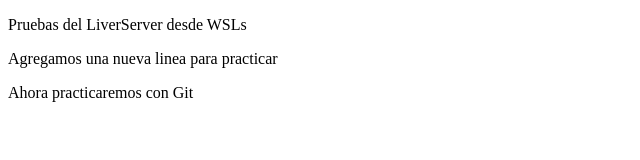
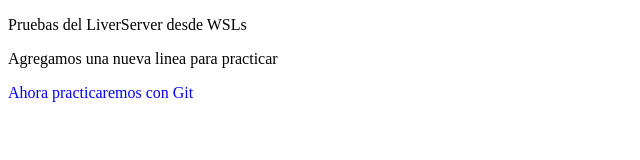
Before and after one commit to mifannt/demoPreworkCurso, a plain HTML site: page index.html in a window 1280 px wide. Shown: the whole page, without its empty margins (0-640 px from the left). Drawn offline with Linux system fonts and the light colour scheme.

Commit message:
Se agrego estilos

```diff
--- a/index.html
+++ b/index.html
@@ -5,11 +5,16 @@
     <meta http-equiv="X-UA-Compatible" content="IE=edge">
     <meta name="viewport" content="width=device-width, initial-scale=1.0">
     <title>Hola Mundo</title>
+    <style>
+        #Git {
+            color:blue;
+        }
+    </style>
 </head>
 <body>
     <p>Pruebas del LiverServer desde WSLs</p>
     <p>Agregamos una nueva linea para practicar</p>
-    <p>Ahora practicaremos con Git</p>
+    <p id="Git">Ahora practicaremos con Git</p>
 
 </body>
 </html>
```
